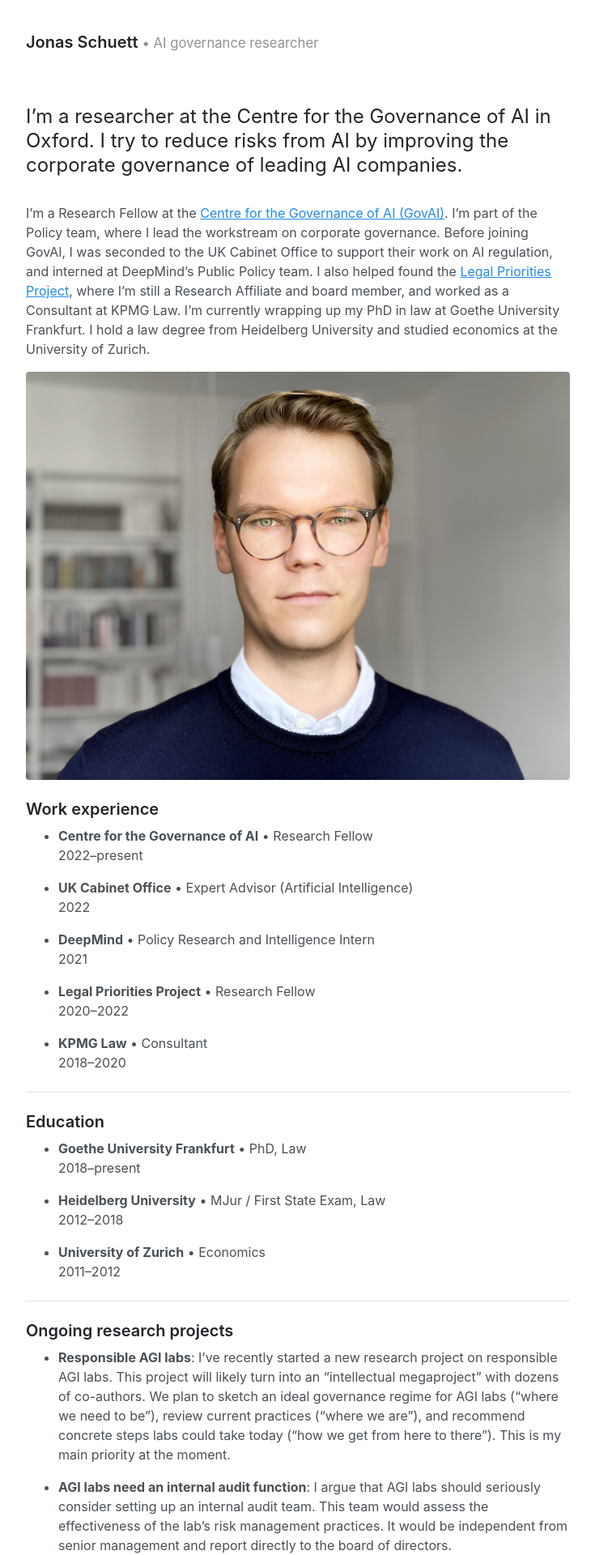
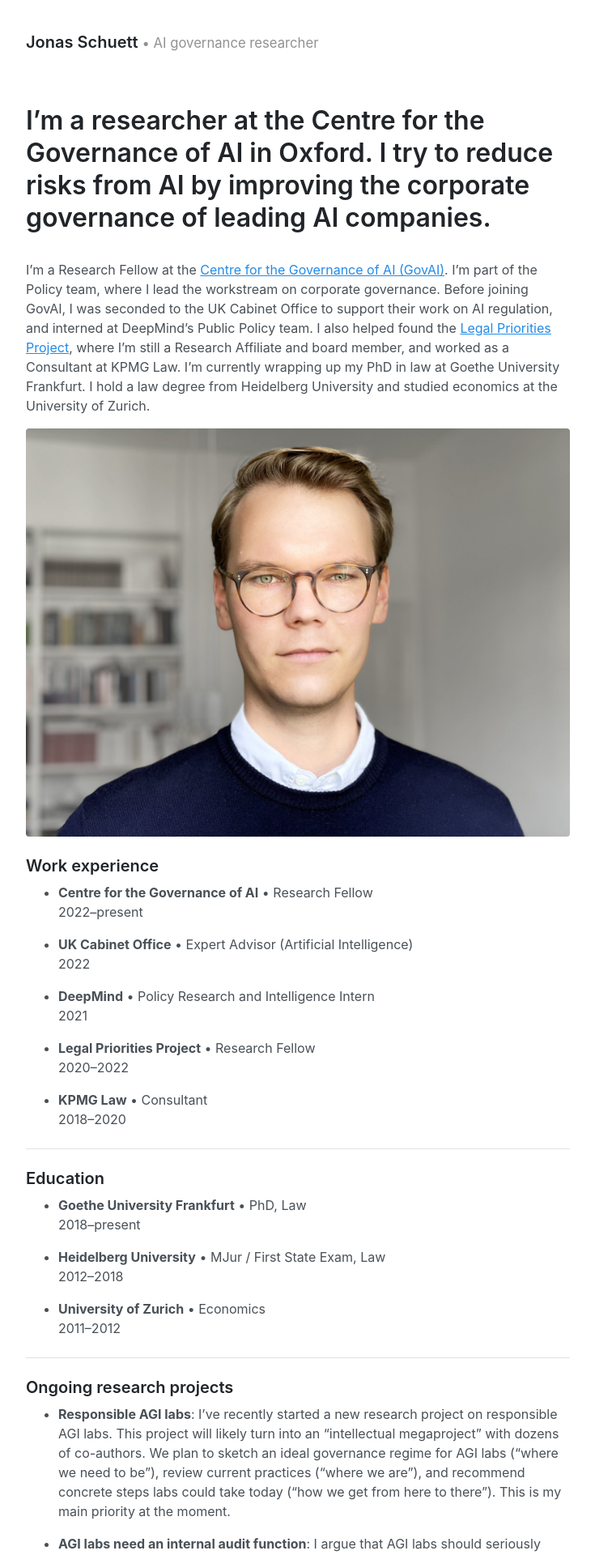
Before and after one commit to jonasschuett/jonasschuett.github.io, a Jekyll site: the page built from index.html, in a window 1280 px wide. Shown: the top 1920 px of the page at 81% size, without its empty margins (272-1007 px from the left). Built offline with Jekyll 4.4.1, drawn with Linux system fonts in a browser that asks for light colours; the list of posts is cut into pages by our own code.

Commit message:
Update _type.scss

```diff
--- a/_sass/_type.scss
+++ b/_sass/_type.scss
@@ -10,8 +10,7 @@ h1, h2, h3, h4, h5, h6 {
 }
 
 h1 {
-  font-size: 1.5rem;
-  font-weight: 400;
+  font-size: 2rem;
 }
 
 h2 {
```
